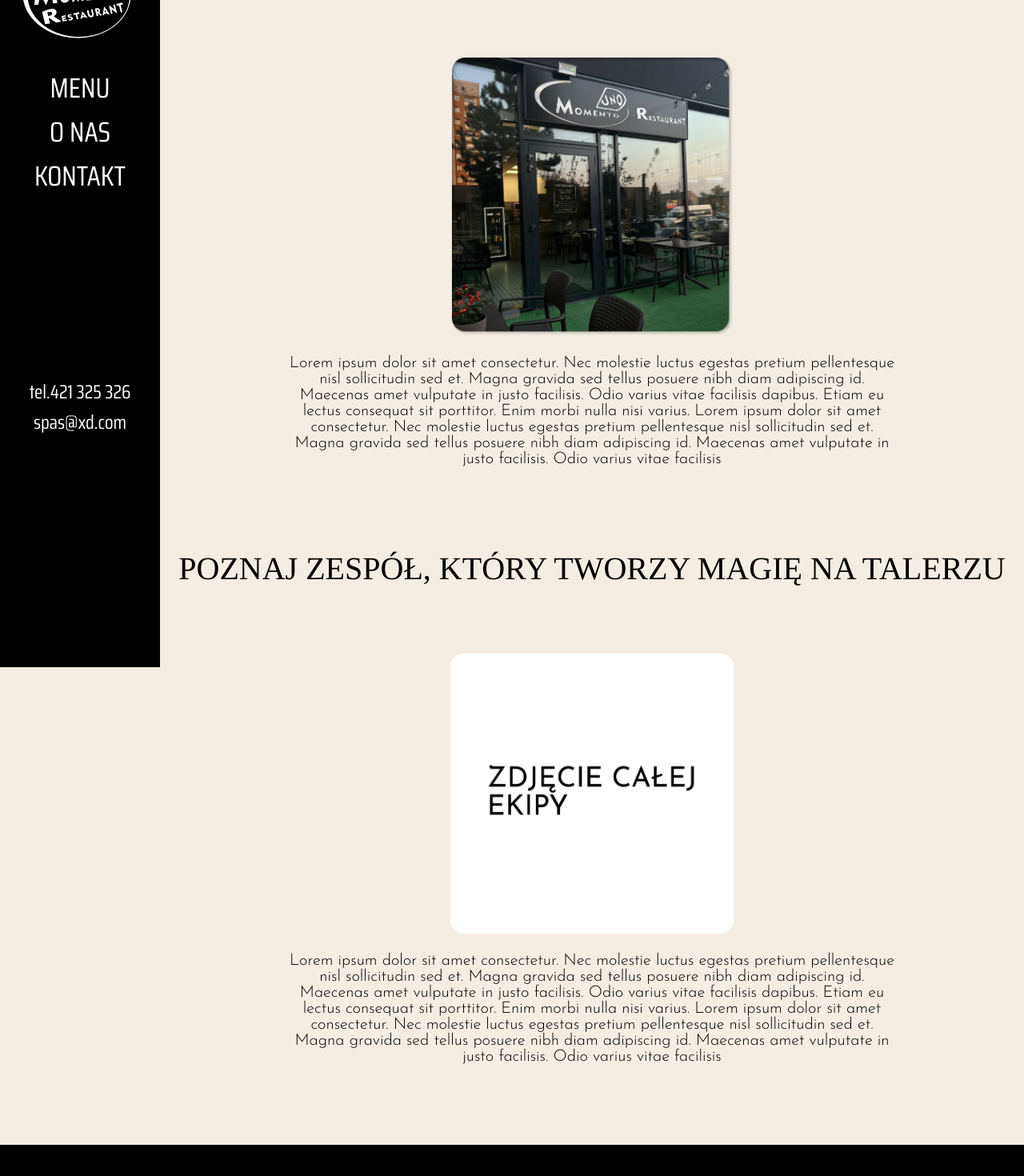
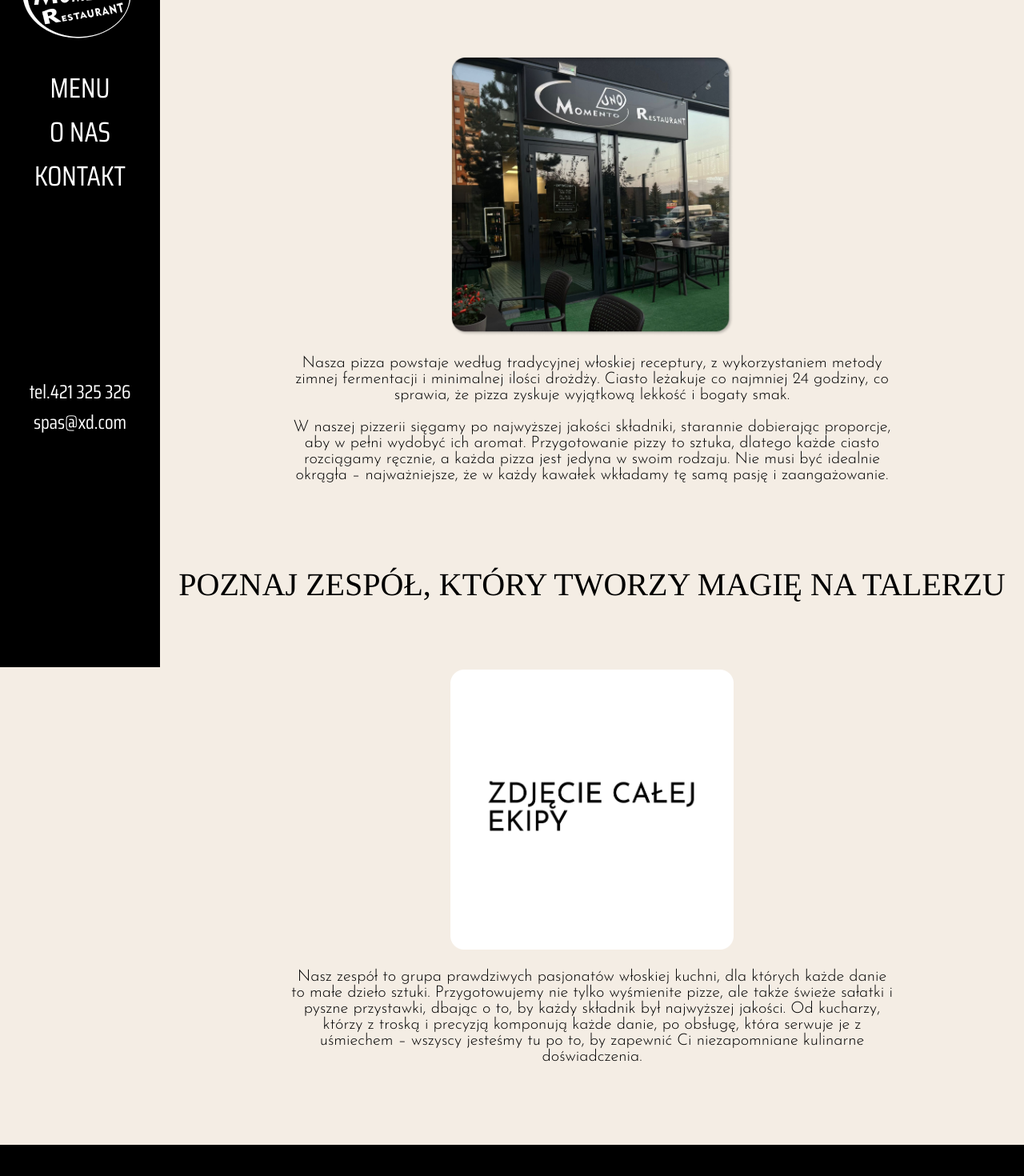
Before and after one commit to kwasnakiwi/ZarazSiePoplacze, a React (Vite) app: page /about_us in a window 1280 px wide. Shown: the part 246-1716 px from the top of the page at 80% size. Built offline with nearby package versions, Linux system fonts and the light colour scheme; a web font is replaced by a local one.

Commit message:
text changes

```diff
--- a/src/AboutUs.tsx
+++ b/src/AboutUs.tsx
@@ -10,7 +10,9 @@ function AboutUs() {
         <img src={zdjecielokalu}/>
         <div className="about-restaurant-text">
           <p className="about-restaurant-p">
-            Lorem ipsum dolor sit amet consectetur. Nec molestie luctus egestas pretium pellentesque nisl sollicitudin sed et. Magna gravida sed tellus posuere nibh diam adipiscing id. Maecenas amet vulputate in justo facilisis. Odio varius vitae facilisis dapibus. Etiam eu lectus consequat sit porttitor. Enim morbi nulla nisi varius. Lorem ipsum dolor sit amet consectetur. Nec molestie luctus egestas pretium pellentesque nisl sollicitudin sed et. Magna gravida sed tellus posuere nibh diam adipiscing id. Maecenas amet vulputate in justo facilisis. Odio varius vitae facilisis
+          Nasza pizza powstaje według tradycyjnej włoskiej receptury, z wykorzystaniem metody zimnej fermentacji i minimalnej ilości drożdży. Ciasto leżakuje co najmniej 24 godziny, co sprawia, że pizza zyskuje wyjątkową lekkość i bogaty smak.
+<br/><br/>
+W naszej pizzerii sięgamy po najwyższej jakości składniki, starannie dobierając proporcje, aby w pełni wydobyć ich aromat. Przygotowanie pizzy to sztuka, dlatego każde ciasto rozciągamy ręcznie, a każda pizza jest jedyna w swoim rodzaju. Nie musi być idealnie okrągła – najważniejsze, że w każdy kawałek wkładamy tę samą pasję i zaangażowanie.
           </p>
         </div>
       </div>
@@ -20,7 +22,7 @@ function AboutUs() {
       <div className="about-team">
         <div className="about-restaurant-text">
           <p className="about-restaurant-p">
-            Lorem ipsum dolor sit amet consectetur. Nec molestie luctus egestas pretium pellentesque nisl sollicitudin sed et. Magna gravida sed tellus posuere nibh diam adipiscing id. Maecenas amet vulputate in justo facilisis. Odio varius vitae facilisis dapibus. Etiam eu lectus consequat sit porttitor. Enim morbi nulla nisi varius. Lorem ipsum dolor sit amet consectetur. Nec molestie luctus egestas pretium pellentesque nisl sollicitudin sed et. Magna gravida sed tellus posuere nibh diam adipiscing id. Maecenas amet vulputate in justo facilisis. Odio varius vitae facilisis
+          Nasz zespół to grupa prawdziwych pasjonatów włoskiej kuchni, dla których każde danie to małe dzieło sztuki. Przygotowujemy nie tylko wyśmienite pizze, ale także świeże sałatki i pyszne przystawki, dbając o to, by każdy składnik był najwyższej jakości. Od kucharzy, którzy z troską i precyzją komponują każde danie, po obsługę, która serwuje je z uśmiechem – wszyscy jesteśmy tu po to, by zapewnić Ci niezapomniane kulinarne doświadczenia.
           </p>
         </div>
         <img src={teamphoto}/>
@@ -29,7 +31,7 @@ function AboutUs() {
       <img src={teamphoto}/>
         <div className="about-restaurant-text">
           <p className="about-restaurant-p">
-            Lorem ipsum dolor sit amet consectetur. Nec molestie luctus egestas pretium pellentesque nisl sollicitudin sed et. Magna gravida sed tellus posuere nibh diam adipiscing id. Maecenas amet vulputate in justo facilisis. Odio varius vitae facilisis dapibus. Etiam eu lectus consequat sit porttitor. Enim morbi nulla nisi varius. Lorem ipsum dolor sit amet consectetur. Nec molestie luctus egestas pretium pellentesque nisl sollicitudin sed et. Magna gravida sed tellus posuere nibh diam adipiscing id. Maecenas amet vulputate in justo facilisis. Odio varius vitae facilisis
+            Nasz zespół to grupa prawdziwych pasjonatów włoskiej kuchni, dla których każde danie to małe dzieło sztuki. Przygotowujemy nie tylko wyśmienite pizze, ale także świeże sałatki i pyszne przystawki, dbając o to, by każdy składnik był najwyższej jakości. Od kucharzy, którzy z troską i precyzją komponują każde danie, po obsługę, która serwuje je z uśmiechem – wszyscy jesteśmy tu po to, by zapewnić Ci niezapomniane kulinarne doświadczenia.
           </p>
         </div>
 
--- a/src/HomePage.tsx
+++ b/src/HomePage.tsx
@@ -48,7 +48,7 @@ function HomePage() {
             <div className="meet-us-text">
               <h3>Lorem ipsum dolor sit amel</h3>
               <p>
-                Lorem ipsum dolor sit amet consectetur. Nec molestie luctus egestas pretium pellentesque nisl sollicitudin sed et. Magna gravida sed tellus posuere nibh diam adipiscing id. Maecenas amet vulputate in justo facilisis. Odio varius vitae facilisis dapibus. Etiam eu lectus consequat sit porttitor. Enim morbi nulla nisi varius.
+                Uno Momento to miejsce, gdzie pasja do włoskiej kuchni spotyka się z rodzinną atmosferą. Nasz przytulny lokal to idealne miejsce na spotkania przy wyśmienitej pizzy, przygotowanej według tradycyjnych receptur. Zajrzyj do nas, poczuj smak prawdziwej Italii i daj się oczarować wyjątkowym klimatem naszego wnętrza.
               </p>
             </div>
           </div>
```
